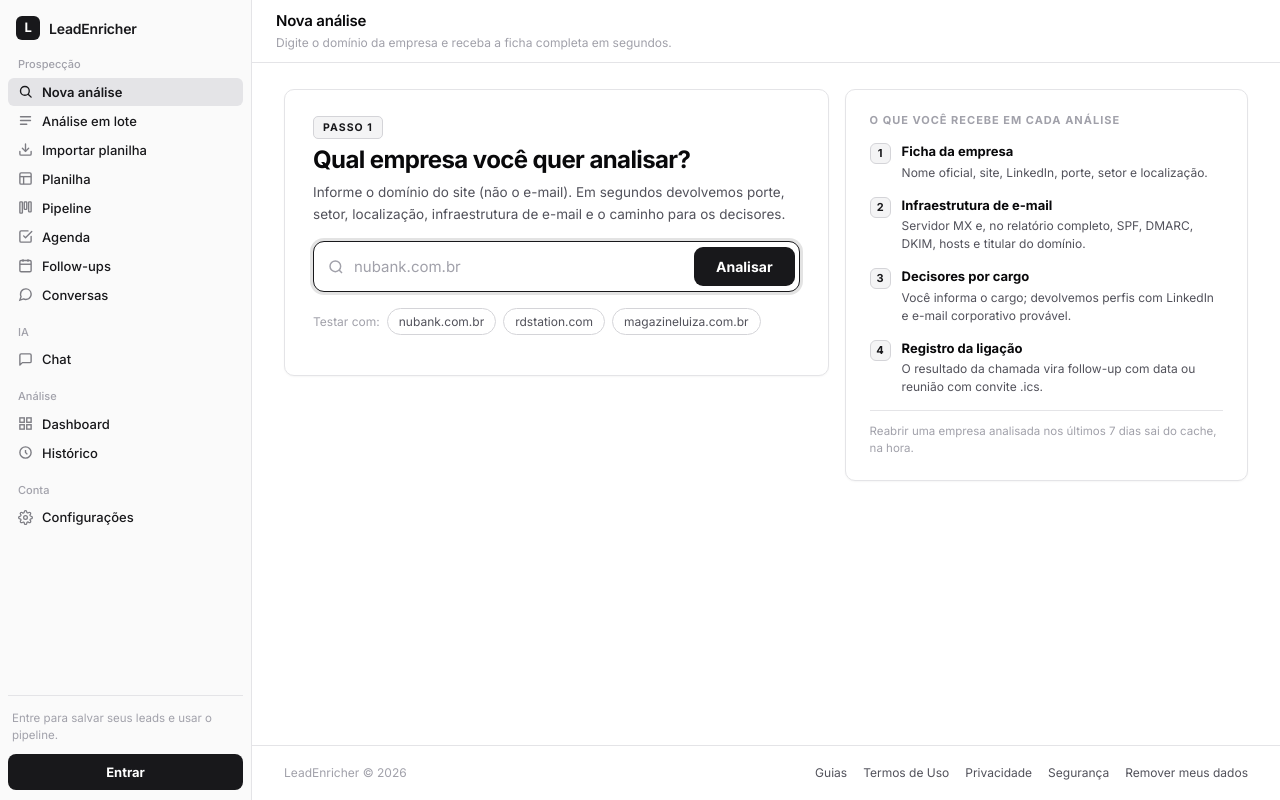
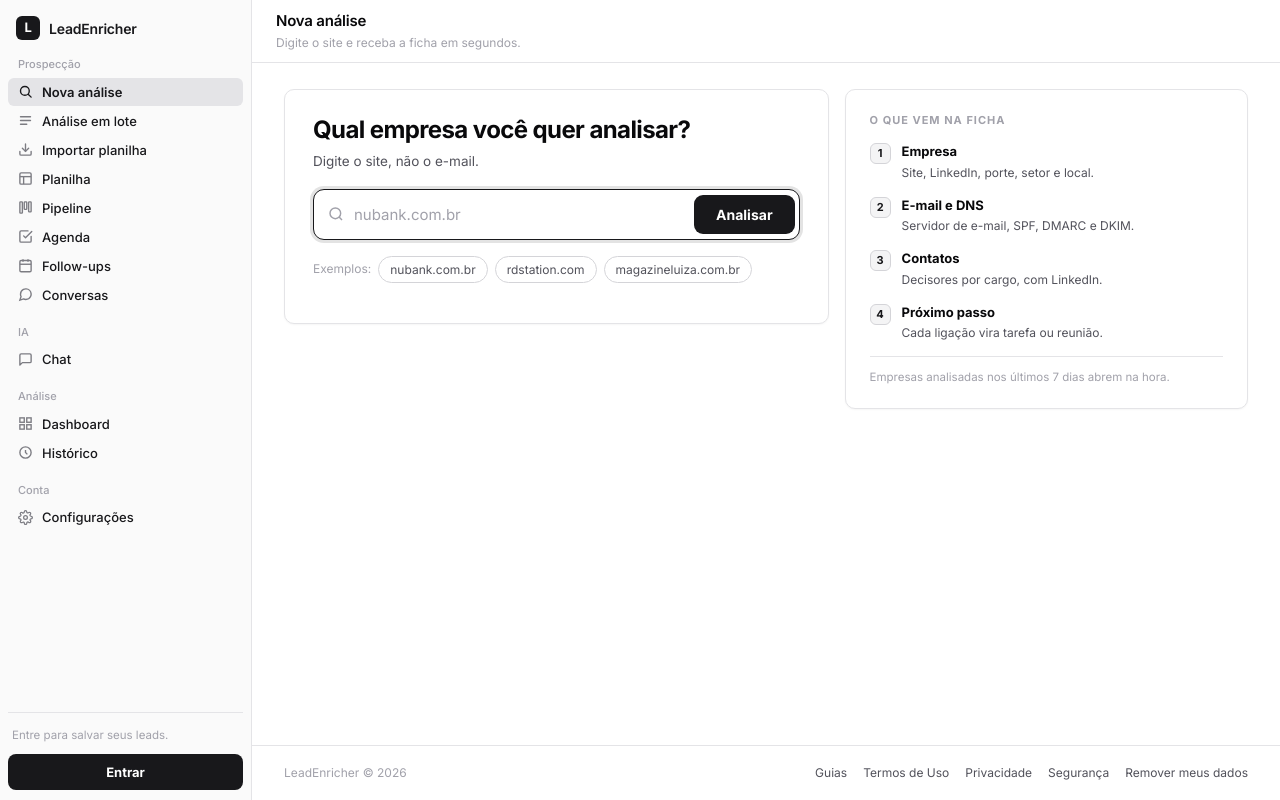
Before and after one commit to jpiresantunes29-dotcom/lead-enricher, a Python web app: template templates/index.html in a window 1280 px wide. Run offline with Jinja, Linux system fonts and the light colour scheme; the template is opened without the code that fills it: most values are stand-ins (such as "Sample title", 1, 10 or a date in 2020).

Commit message:
Revisa a copy de todo o app: menos texto, verbos claros e um guia de voz
O app explicava demais: parágrafos em cada cartão, subtítulos de duas
frases e mensagens de erro técnicas. Esta revisão segue um guia novo,
docs/GUIA_DE_COPY.md (título curto, subtítulo opcional de uma frase,
botão com verbo, detalhe técnico no tooltip, erro que diz o que fazer).

- Subtítulo de cada tela em uma frase curta; títulos com uma palavra
  ("Pipeline", "Agenda", "Dashboard", "Histórico", "Conversas").
- Nova análise, Lote e Importar sem o "Passo 1" e sem parágrafos.
- Dashboard e Agenda: o que cada número mede foi para o tooltip.
- Ficha: "Servidor de e-mail" em vez de "Domínio MX", "Funcionários"
  em vez de "Pessoas associadas", ações com verbo ("Chamar no
  WhatsApp", "Conectar CRM").
- Configurações: cada cartão com uma frase; caminhos da Meta e da Lusha
  e o detalhe do HMAC foram para o tooltip dos campos.
- Conversas e conversa de teste: avisos e estados em uma linha.
- Planilha: "Analisar" em vez de "Enriquecer" e status em português
  comum ("Analisado", "Incompleto", "Sem dados").
- Erros unificados: "Sem conexão. Tente de novo." e "Não foi possível
  X." no lugar de "Erro de conexão" e "Erro ao X".
- Plurais escritos por extenso no lugar de "(s)".

Mensagens que o servidor devolve ficaram como estão (os testes conferem
o texto). Landing e páginas legais não entram nesta revisão.

Conferido no app real logado. Suíte: 1021 passando.

Co-Authored-By: Claude Opus 5.5 <noreply@anthropic.com>

```diff
--- a/static/js/sheet.js
+++ b/static/js/sheet.js
@@ -13,8 +13,8 @@ const SH_PER_PAGE_OPTIONS = [100, 200, 500];
 const SH_WORKER_OPTIONS = [2, 4, 6, 8, 12];
 const SH_STATUS = {
   imported: { label: 'Importado', cls: 'pend' },
-  enriched: { label: 'Enriquecido', cls: 'ok' },
-  partial: { label: 'Parcial', cls: 'warn' },
+  enriched: { label: 'Analisado', cls: 'ok' },
+  partial: { label: 'Incompleto', cls: 'warn' },
   failed: { label: 'Falhou', cls: 'err' },
 };
 
@@ -37,7 +37,7 @@ function shIsSystem(idx) { return idx >= _sh.columns.length; }
 async function loadSheet(opts = {}) {
   Object.assign(_sh, opts);
   const body = document.getElementById('sheet-body');
-  if (!_sh.loaded) body.innerHTML = '<div class="panel"><div class="muted-box">Carregando planilha…</div></div>';
+  if (!_sh.loaded) body.innerHTML = '<div class="panel"><div class="muted-box">Carregando…</div></div>';
   const params = new URLSearchParams({ page: _sh.page, per_page: _sh.perPage });
   if (_sh.batch) params.set('batch_id', _sh.batch.id);
   if (_sh.q) params.set('q', _sh.q);
@@ -45,7 +45,7 @@ async function loadSheet(opts = {}) {
   if (_sh.only) params.set('only', _sh.only);
   try {
     const resp = await authFetch('/api/sheet?' + params.toString());
-    if (!resp.ok) { body.innerHTML = '<div class="panel"><div class="muted-box">Erro ao carregar a planilha.</div></div>'; return; }
+    if (!resp.ok) { body.innerHTML = '<div class="panel"><div class="muted-box">Não foi possível carregar. Tente de novo.</div></div>'; return; }
     const data = await resp.json();
     _sh.loaded = true;
     _sh.batch = data.batch; _sh.batches = data.batches;
@@ -55,7 +55,7 @@ async function loadSheet(opts = {}) {
     _sh.selectedRows.clear();
     renderSheet();
   } catch (e) {
-    if (e.message !== 'not_authenticated') body.innerHTML = '<div class="panel"><div class="muted-box">Erro de conexão.</div></div>';
+    if (e.message !== 'not_authenticated') body.innerHTML = '<div class="panel"><div class="muted-box">Sem conexão. Tente de novo.</div></div>';
   }
 }
 
@@ -106,7 +106,7 @@ function renderSheet() {
     </div>
     <div class="sh-foot">
       <div class="sh-foot-l">
-        ${_sh.selectedRows.size ? `<button class="ghost-btn danger" id="sh-del">Excluir ${_sh.selectedRows.size} linha(s)</button>` : ''}
+        ${_sh.selectedRows.size ? `<button class="ghost-btn danger" id="sh-del">Excluir ${_sh.selectedRows.size}</button>` : ''}
         <button class="ghost-btn" id="sh-add">+ Nova linha</button>
         <span class="sh-count">${_sh.total.toLocaleString('pt-BR')} linha(s)${_sh.q ? ' no filtro' : ''} · ${cols.length} colunas</span>
       </div>
@@ -141,9 +141,8 @@ function shEmptyState() {
     <div class="sh-empty-ico">
       <svg width="26" height="26" viewBox="0 0 24 24" fill="none" stroke="currentColor" stroke-width="1.8"><rect x="3" y="3" width="18" height="18" rx="2"/><line x1="3" y1="9" x2="21" y2="9"/><line x1="9" y1="9" x2="9" y2="21"/></svg>
     </div>
-    <h3>Sua planilha vive aqui</h3>
-    <p class="imp-done-sub">Importe o arquivo que você usa hoje no Excel. Todas as colunas vêm junto,
-    do jeito que estão, e o sistema acrescenta as colunas que ele descobre sozinho.</p>
+    <h3>Nenhuma planilha ainda</h3>
+    <p class="imp-done-sub">Traga o arquivo que você usa no Excel.</p>
     <div class="imp-done-actions">
       <button class="app-btn-primary" onclick="nav('import')">Importar planilha</button>
       <button class="ghost-btn" onclick="downloadImportTemplate('xlsx')">Baixar modelo</button>
@@ -155,14 +154,14 @@ function shToolbar() {
   const batchOpts = _sh.batches.map(b =>
     `<option value="${b.id}" ${_sh.batch && b.id === _sh.batch.id ? 'selected' : ''}>
       ${esc(b.filename || 'planilha')} · ${b.row_count} linhas</option>`).join('');
-  const filters = [['', 'Todas'], ['pending', 'Não enriquecidas'], ['enriched', 'Enriquecidas'], ['failed', 'Falhas']];
+  const filters = [['', 'Todas'], ['pending', 'A analisar'], ['enriched', 'Analisadas'], ['failed', 'Sem dados']];
   return `
     <div class="sh-bar">
       <div class="sh-bar-l">
         <select class="sh-select" id="sh-batch">${batchOpts}</select>
         <div class="sh-search">
           <svg width="13" height="13" viewBox="0 0 24 24" fill="none" stroke="currentColor" stroke-width="2.2"><circle cx="11" cy="11" r="8"/><line x1="21" y1="21" x2="16.65" y2="16.65"/></svg>
-          <input id="sh-q" placeholder="Buscar em todas as colunas…" value="${esc(_sh.q)}" autocomplete="off" />
+          <input id="sh-q" placeholder="Buscar…" value="${esc(_sh.q)}" autocomplete="off" />
         </div>
         <div class="sh-chips">
           ${filters.map(([v, l]) => `<button class="sh-chip${(_sh.only || '') === v ? ' on' : ''}" data-only="${v}">${l}</button>`).join('')}
@@ -171,11 +170,11 @@ function shToolbar() {
       <div class="sh-bar-r">
         <button class="ghost-btn" id="sh-import">Importar</button>
         <button class="ghost-btn" id="sh-export">Exportar</button>
-        <select class="sh-select" id="sh-workers" title="Quantas empresas o navegador processa ao mesmo tempo">
+        <select class="sh-select" id="sh-workers" title="Quantas empresas analisar ao mesmo tempo">
           ${SH_WORKER_OPTIONS.map(n => `<option value="${n}" ${n === _sh.workers ? 'selected' : ''}>${n} em paralelo</option>`).join('')}
         </select>
         <button class="app-btn-primary" id="sh-enrich" ${_sh.enrichable ? '' : 'disabled'}>
-          Enriquecer ${_sh.enrichable.toLocaleString('pt-BR')}
+          Analisar ${_sh.enrichable.toLocaleString('pt-BR')}
         </button>
       </div>
     </div>
@@ -245,7 +244,7 @@ function renderSheetFooter() {
   if (!foot) return;
   if (_sh.selectedRows.size && !del) { renderSheet(); return; }
   if (!_sh.selectedRows.size && del) { del.remove(); return; }
-  if (del) del.textContent = `Excluir ${_sh.selectedRows.size} linha(s)`;
+  if (del) del.textContent = `Excluir ${_sh.selectedRows.size}`;
 }
 
 /* ══════ SELEÇÃO E EDIÇÃO ══════ */
@@ -275,7 +274,7 @@ function shEdit(r, c, initial) {
   if (!col || !row) return;
   // Situação é calculada — o servidor recusa, avisamos antes
   if (col.field && ['status'].includes(col.field)) {
-    shToast(`"${col.label}" é calculada pelo enriquecimento e não pode ser editada.`);
+    shToast(`"${col.label}" é preenchida pela análise.`);
     return;
   }
   shSelect(r, c);
@@ -319,7 +318,7 @@ async function shCommitEdit(move) {
     if (!resp.ok) {
       row.values[col.label] = previous;
       td.innerHTML = shCellHtml(previous);
-      shToast(json.detail || 'Não consegui salvar esta célula.');
+      shToast(json.detail || 'Não foi possível salvar.');
     } else if (json.row) {
       // O servidor normaliza (domínio vira host, funcionários vira faixa)
       row.values = json.row.values;
@@ -329,7 +328,7 @@ async function shCommitEdit(move) {
   } catch (e) {
     row.values[col.label] = previous;
     td.innerHTML = shCellHtml(previous);
-    if (e.message !== 'not_authenticated') shToast('Erro de conexão ao salvar.');
+    if (e.message !== 'not_authenticated') shToast('Sem conexão. Não foi salvo.');
   } finally {
     td.classList.remove('saving');
   }
@@ -381,22 +380,22 @@ async function addSheetRow() {
       method: 'POST',
       body: JSON.stringify({ batch_id: _sh.batch ? _sh.batch.id : null, values: {} }),
     });
-    if (!resp.ok) { shToast('Não consegui criar a linha.'); return; }
+    if (!resp.ok) { shToast('Não foi possível criar a linha.'); return; }
     await loadSheet({ page: Math.ceil((_sh.total + 1) / _sh.perPage) });
     shSelect(_sh.rows.length - 1, 0);
-  } catch (e) { if (e.message !== 'not_authenticated') shToast('Erro de conexão.'); }
+  } catch (e) { if (e.message !== 'not_authenticated') shToast('Sem conexão. Tente de novo.'); }
 }
 
 async function deleteSheetRows() {
   const ids = [..._sh.selectedRows];
   if (!ids.length) return;
-  if (!confirm(`Excluir ${ids.length} linha(s) da planilha? Isso não pode ser desfeito.`)) return;
+  if (!confirm(`Excluir ${ids.length} ${ids.length === 1 ? 'linha' : 'linhas'}? Não dá para desfazer.`)) return;
   try {
     const resp = await authFetch('/api/sheet/rows/delete', { method: 'POST', body: JSON.stringify({ ids }) });
-    if (!resp.ok) { shToast('Não consegui excluir.'); return; }
+    if (!resp.ok) { shToast('Não foi possível excluir.'); return; }
     _sh.selectedRows.clear();
     loadSheet();
-  } catch (e) { if (e.message !== 'not_authenticated') shToast('Erro de conexão.'); }
+  } catch (e) { if (e.message !== 'not_authenticated') shToast('Sem conexão. Tente de novo.'); }
 }
 
 async function exportSheet() {
@@ -421,10 +420,9 @@ function shSleep(ms) { return new Promise(r => setTimeout(r, ms)); }
 async function runSheetQueue() {
   if (_sh.queue.running) return;
   const ids = [..._sh.pendingIds];
-  if (!ids.length) { shToast('Nenhuma linha pendente no filtro atual.'); return; }
+  if (!ids.length) { shToast('Nada a analisar neste filtro.'); return; }
 
-  if (!confirm(`Enriquecer ${ids.length} empresa(s) com ${_sh.workers} em paralelo?` +
-    `\nCada uma leva de 10 a 30 segundos.`)) return;
+  if (!confirm(`Analisar ${ids.length} ${ids.length === 1 ? 'empresa' : 'empresas'}? Cada uma leva de 10 a 30 s.`)) return;
 
   _sh.queue = { running: true, cancel: false, done: 0, total: ids.length, ok: 0, fail: 0 };
   const bar = document.getElementById('sh-progress');
@@ -440,7 +438,7 @@ async function runSheetQueue() {
     const fill = document.getElementById('sh-prog-fill');
     const txt = document.getElementById('sh-prog-txt');
     if (fill) fill.style.width = Math.round(q.done / q.total * 100) + '%';
-    if (txt) txt.textContent = `${q.done} de ${q.total} · ${q.ok} enriquecida(s)${q.fail ? ` · ${q.fail} sem dados` : ''}`;
+    if (txt) txt.textContent = `${q.done} de ${q.total}${q.fail ? ` · ${q.fail} sem dados` : ''}`;
   };
 
   async function worker() {
@@ -449,7 +447,7 @@ async function runSheetQueue() {
       const idx = byId.get(id);
       if (idx !== undefined) {
         const state = document.querySelector(`[data-state="${id}"]`);
-        if (state) { state.className = 'sh-state running'; state.title = 'Coletando…'; }
+        if (state) { state.className = 'sh-state running'; state.title = 'Analisando…'; }
       }
       let settled = false;
       for (let attempt = 0; attempt < 3 && !settled && !stopped; attempt++) {
@@ -484,8 +482,8 @@ async function runSheetQueue() {
   if (bar) bar.style.display = 'none';
   const q = _sh.queue;
   const motivo = stopped === 'auth' ? ' Sua sessão expirou.'
-    : _sh.queue.cancel ? ' Fila interrompida por você.' : '';
-  shToast(`${q.ok} enriquecida(s), ${q.fail} sem dados.${motivo}`, stopped ? 8000 : 5000);
+    : _sh.queue.cancel ? ' Interrompido.' : '';
+  shToast(`${q.ok} ${q.ok === 1 ? 'analisada' : 'analisadas'}, ${q.fail} sem dados.${motivo}`, stopped ? 8000 : 5000);
   loadSheet();
 }
 
--- a/templates/index.html
+++ b/templates/index.html
@@ -126,7 +126,7 @@
   <div class="sb-bottom">
     <!-- Pré-auth -->
     <div id="header-preauth" class="sb-auth">
-      <p class="sb-auth-hint">Entre para salvar seus leads e usar o pipeline.</p>
+      <p class="sb-auth-hint">Entre para salvar seus leads.</p>
       <button class="app-btn-primary sb-enter-btn" onclick="openAuthModal()">Entrar</button>
     </div>
 
@@ -155,7 +155,7 @@
   <header class="app-topbar">
     <div class="tb-head">
       <h1 class="tb-title" id="tb-title">Nova análise</h1>
-      <p class="tb-sub" id="tb-sub">Digite o domínio da empresa e receba a ficha completa.</p>
+      <p class="tb-sub" id="tb-sub">Digite o site e receba a ficha em segundos.</p>
     </div>
 
     <div class="tb-actions">
@@ -170,7 +170,7 @@
       </div>
 
       <div class="tb-slot" data-slot="history">
-        <input id="history-filter" class="tb-input" placeholder="Filtrar por empresa ou domínio…"
+        <input id="history-filter" class="tb-input" placeholder="Buscar empresa…"
                oninput="filterHistory(this.value)" autocomplete="off" aria-label="Filtrar histórico" />
         <button class="btn-outline" onclick="openExportModal()" title="Baixar os leads do período em Excel ou CSV">
           <svg viewBox="0 0 24 24" fill="none" stroke="currentColor" stroke-width="2.2"><path d="M21 15v4a2 2 0 0 1-2 2H5a2 2 0 0 1-2-2v-4"/><polyline points="7 10 12 15 17 10"/><line x1="12" y1="15" x2="12" y2="3"/></svg>
@@ -179,8 +179,8 @@
       </div>
 
       <div class="tb-slot" data-slot="pipeline">
-        <span class="tb-hint">Arraste o card ou use ◀ ▶ para mudar de estágio</span>
-        <input id="pipeline-filter" class="tb-input" placeholder="Buscar empresa, domínio ou setor…"
+        <span class="tb-hint">Arraste para mudar de estágio</span>
+        <input id="pipeline-filter" class="tb-input" placeholder="Buscar no pipeline…"
                oninput="filterPipeline(this.value)" autocomplete="off" aria-label="Buscar no pipeline" />
       </div>
 
@@ -215,12 +215,8 @@
     <div class="search-layout" id="search-layout">
       <div class="search-primary panel">
         <div class="sp-head">
-          <span class="sp-step">Passo 1</span>
           <h2 class="sp-title">Qual empresa você quer analisar?</h2>
-          <p class="sp-sub">
-            Informe o domínio do site (não o e-mail). Em segundos devolvemos porte,
-            setor, localização, infraestrutura de e-mail e o caminho para os decisores.
-          </p>
+          <p class="sp-sub">Digite o site, não o e-mail.</p>
         </div>
 
         <div class="hero-search-box">
@@ -235,10 +231,10 @@
           </button>
         </div>
 
-        <button class="btn-link sp-clear" onclick="clearResult()">← Limpar e analisar outra empresa</button>
+        <button class="btn-link sp-clear" onclick="clearResult()">← Analisar outra empresa</button>
 
         <div class="sp-examples">
-          <span class="sp-ex-lbl">Testar com:</span>
+          <span class="sp-ex-lbl">Exemplos:</span>
           <button class="hero-ex-btn" onclick="useExample('nubank.com.br')">nubank.com.br</button>
           <button class="hero-ex-btn" onclick="useExample('rdstation.com')">rdstation.com</button>
           <button class="hero-ex-btn" onclick="useExample('magazineluiza.com.br')">magazineluiza.com.br</button>
@@ -246,31 +242,31 @@
 
         <div class="hero-loading" id="loading-status">
           <span class="ldot"></span><span class="ldot"></span><span class="ldot"></span>
-          <span id="loading-msg">Consultando...</span>
+          <span id="loading-msg">Analisando…</span>
         </div>
       </div>
 
       <aside class="search-aside panel">
-        <div class="sa-title">O que você recebe em cada análise</div>
+        <div class="sa-title">O que vem na ficha</div>
         <ul class="sa-list">
           <li>
             <span class="sa-ic" aria-hidden="true">1</span>
-            <span><strong>Ficha da empresa</strong><small>Nome oficial, site, LinkedIn, porte, setor e localização.</small></span>
+            <span><strong>Empresa</strong><small>Site, LinkedIn, porte, setor e local.</small></span>
           </li>
           <li>
             <span class="sa-ic" aria-hidden="true">2</span>
-            <span><strong>Infraestrutura de e-mail</strong><small>Servidor MX e, no relatório completo, SPF, DMARC, DKIM, hosts e titular do domínio.</small></span>
+            <span><strong>E-mail e DNS</strong><small>Servidor de e-mail, SPF, DMARC e DKIM.</small></span>
           </li>
           <li>
             <span class="sa-ic" aria-hidden="true">3</span>
-            <span><strong>Decisores por cargo</strong><small>Você informa o cargo; devolvemos perfis com LinkedIn e e-mail corporativo provável.</small></span>
+            <span><strong>Contatos</strong><small>Decisores por cargo, com LinkedIn.</small></span>
           </li>
           <li>
             <span class="sa-ic" aria-hidden="true">4</span>
-            <span><strong>Registro da ligação</strong><small>O resultado da chamada vira follow-up com data ou reunião com convite .ics.</small></span>
+            <span><strong>Próximo passo</strong><small>Cada ligação vira tarefa ou reunião.</small></span>
           </li>
         </ul>
-        <p class="sa-foot">Reabrir uma empresa analisada nos últimos 7 dias sai do cache, na hora.</p>
+        <p class="sa-foot">Empresas analisadas nos últimos 7 dias abrem na hora.</p>
       </aside>
     </div>
 
@@ -283,7 +279,7 @@
     <section class="recent-block" id="recent-block" style="display:none">
       <div class="block-head">
         <h3>Continuar de onde parou</h3>
-        <button class="btn-link" onclick="nav('history')">Ver histórico completo →</button>
+        <button class="btn-link" onclick="nav('history')">Ver tudo →</button>
       </div>
       <div class="recent-grid" id="recent-grid"></div>
     </section>
@@ -294,13 +290,8 @@
     <div class="lote-layout">
       <div class="panel panel-pad">
         <div class="sp-head">
-          <span class="sp-step">Passo 1</span>
-          <h2 class="sp-title">Cole a lista ou solte um CSV</h2>
-          <p class="sp-sub">
-            Um domínio por linha, ou o CSV exportado do seu CRM — encontramos a coluna
-            do site sozinhos. As empresas que você já pesquisou nos últimos 7 dias saem
-            do cache, sem refazer a coleta.
-          </p>
+          <h2 class="sp-title">Cole os domínios</h2>
+          <p class="sp-sub">Um por linha, ou envie o CSV do seu CRM.</p>
         </div>
 
         <textarea id="lote-input" class="lote-textarea" spellcheck="false"
@@ -308,7 +299,7 @@
 
         <div class="lote-actions">
           <label class="set-btn ghost lote-file">
-            Escolher arquivo CSV
+            Enviar CSV
             <input type="file" id="lote-file" accept=".csv,.txt,text/csv,text/plain" hidden />
           </label>
           <span class="lote-count" id="lote-count"></span>
@@ -341,7 +332,7 @@
        O enriquecimento de cada linha roda depois, pela fila. -->
   <section class="view" id="view-import">
     <div class="view-note">
-      Suba um .xlsx ou .csv com suas empresas — as colunas são reconhecidas automaticamente.
+      Envie .xlsx ou .csv. As colunas são reconhecidas sozinhas.
       <span class="view-note-actions">
         <button class="ghost-btn" onclick="downloadImportTemplate('xlsx')">Modelo Excel</button>
         <button class="ghost-btn" onclick="downloadImportTemplate('csv')">Modelo CSV</button>
@@ -355,8 +346,7 @@
        sistema descobre. Edição célula a célula. -->
   <section class="view view--full" id="view-sheet">
     <div class="view-note">
-      Suas colunas do jeito que estão, mais as que o sistema descobre. Clique para
-      selecionar, digite para editar, Enter para salvar.
+      Clique para selecionar, digite para editar, Enter para salvar.
     </div>
     <div id="sheet-body"></div>
   </section>
@@ -436,7 +426,7 @@
       <svg width="15" height="15" viewBox="0 0 24 24" fill="none" stroke="currentColor" stroke-width="2"><line x1="18" y1="6" x2="6" y2="18"/><line x1="6" y1="6" x2="18" y2="18"/></svg>
     </button>
     <h3 class="modal-title" style="text-align:left">Exportar leads</h3>
-    <p class="modal-text" style="text-align:left;margin-bottom:18px">Uma linha por lead, com decisores e dados da empresa. Escolha o período e o formato.</p>
+    <p class="modal-text" style="text-align:left;margin-bottom:18px">Uma linha por lead, com os contatos.</p>
 
     <div class="export-sec-label">Período</div>
     <div class="export-opts">
@@ -445,7 +435,7 @@
       <button class="export-opt" data-preset="30days" onclick="setExportPreset('30days')">Últimos 30 dias</button>
       <button class="export-opt" data-preset="month" onclick="setExportPreset('month')">Mês atual</button>
       <button class="export-opt" data-preset="all" onclick="setExportPreset('all')">Todo o histórico</button>
-      <button class="export-opt" data-preset="custom" onclick="setExportPreset('custom')">Intervalo customizado</button>
+      <button class="export-opt" data-preset="custom" onclick="setExportPreset('custom')">Escolher datas</button>
     </div>
 
     <div id="export-custom-range" class="export-custom-range" style="display:none">
@@ -496,8 +486,8 @@
     <div class="auth-logo">
       <span class="auth-logo-name">LeadEnricher</span>
     </div>
-    <h3 class="auth-heading">Acesse sua conta</h3>
-    <p class="auth-sub">Entre com um provedor. Sem senha, sem cartão — todas as funções ficam liberadas.</p>
+    <h3 class="auth-heading">Entrar</h3>
+    <p class="auth-sub">Sem senha e sem cartão.</p>
     <p class="auth-msg" id="auth-msg" style="display:none"></p>
     <div class="auth-oauth-grid">
       <button class="auth-oauth-btn" data-prov="google" onclick="signInWithGoogle()">
@@ -524,9 +514,9 @@
    depender de um CDN de terceiros — quem serve este arquivo controla o token
    de sessão de todo mundo que abre o app. #}
 <script src="/static/vendor/supabase.js?v=2.112.0"></script>
-<script src="/static/js/app.js?v=39"></script>
+<script src="/static/js/app.js?v=40"></script>
 {# Grade da planilha: vive em arquivo próprio porque é o único trecho do app
    com edição célula a célula e teclado próprio. #}
-<script src="/static/js/sheet.js?v=24"></script>
+<script src="/static/js/sheet.js?v=25"></script>
 </body>
 </html>
```
Also changed, not shown: docs/GUIA_DE_COPY.md (added, +43 -0 lines), static/js/app.js.
